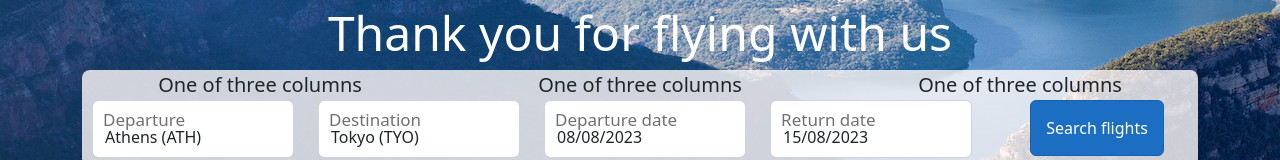
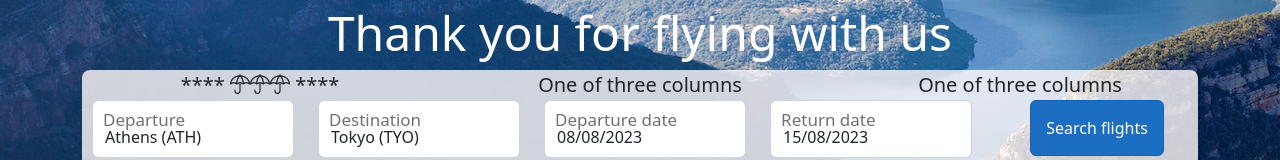
Before and after one commit to yoelhor/woodgrove-airlines, an Angular app in the folder ClientApp/: page / in a window 1280 px wide. Shown: the part 132-292 px from the top of the page. Built offline with nearby package versions, Linux system fonts and the light colour scheme.

Commit message:
Adding bootstrap-icons

```diff
--- a/ClientApp/angular.json
+++ b/ClientApp/angular.json
@@ -31,6 +31,7 @@
             ],
             "styles": [
               "node_modules/bootstrap/dist/css/bootstrap.min.css",
+              "node_modules/bootstrap-icons/font/bootstrap-icons.css",
               "src/styles.css"
             ],
             "scripts": []
--- a/ClientApp/package.json
+++ b/ClientApp/package.json
@@ -24,7 +24,9 @@
     "@angular/platform-server": "^15.1.5",
     "@angular/router": "^15.1.5",
     "bootstrap": "^5.2.3",
+    "bootstrap-icons": "^1.10.5",
     "jquery": "^3.6.3",
+    "ngx-bootstrap-icons": "^1.9.2",
     "oidc-client": "^1.11.5",
     "popper.js": "^1.16.0",
     "run-script-os": "^1.1.6",
@@ -49,6 +51,5 @@
   },
   "overrides": {
     "autoprefixer": "10.4.5"
-  },
-  "optionalDependencies": {}
+  }
 }
--- a/ClientApp/src/app/home-jumbotron/home-jumbotron.component.html
+++ b/ClientApp/src/app/home-jumbotron/home-jumbotron.component.html
@@ -13,7 +13,7 @@ top: -1px;">
                 background: rgba(255,250,250, 0.8);">
                 <div class="row">
                     <div class="col-sm">
-                        One of three columns
+                        **** <i class="bi bi-umbrella"></i> <i class="bi bi-umbrella"></i> <i class="bi bi-umbrella"></i> ****
                     </div>
                     <div class="col-sm">
                         One of three columns
```
Also changed, not shown: 1 other file (tests, documents, lock files or other folders).
